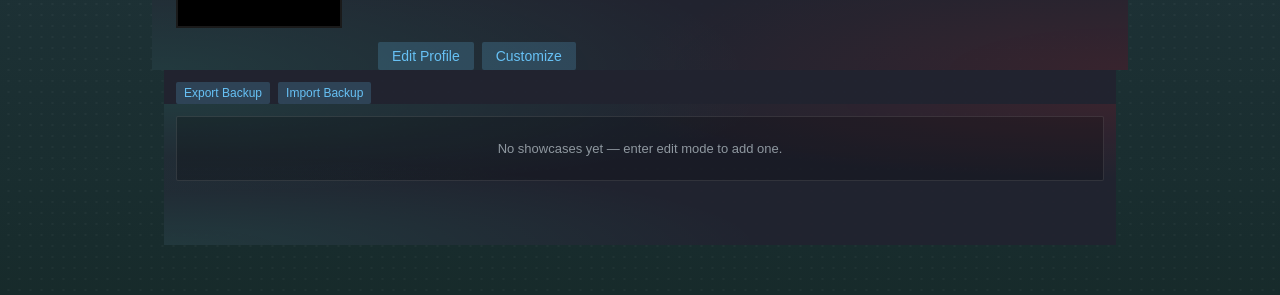
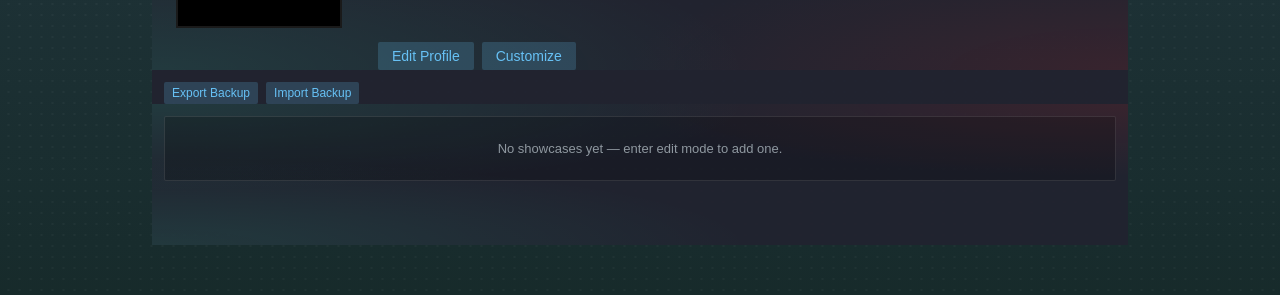
Before and after one commit to Thomyorke1412/kyoma-dashboard, a React (Vite) app: page / in a window 1280 px wide. Shown: the part 162-457 px from the top of the page. Built offline with nearby package versions, Linux system fonts and the light colour scheme.

Commit message:
style: match steam content panel content-box width

```diff
--- a/src/styles/steam.css
+++ b/src/styles/steam.css
@@ -303,6 +303,7 @@ textarea:focus {
 
 .backup-row,
 .cards-section {
+  box-sizing: content-box;
   width: 952px;
   max-width: 100%;
   margin-left: auto;
```
